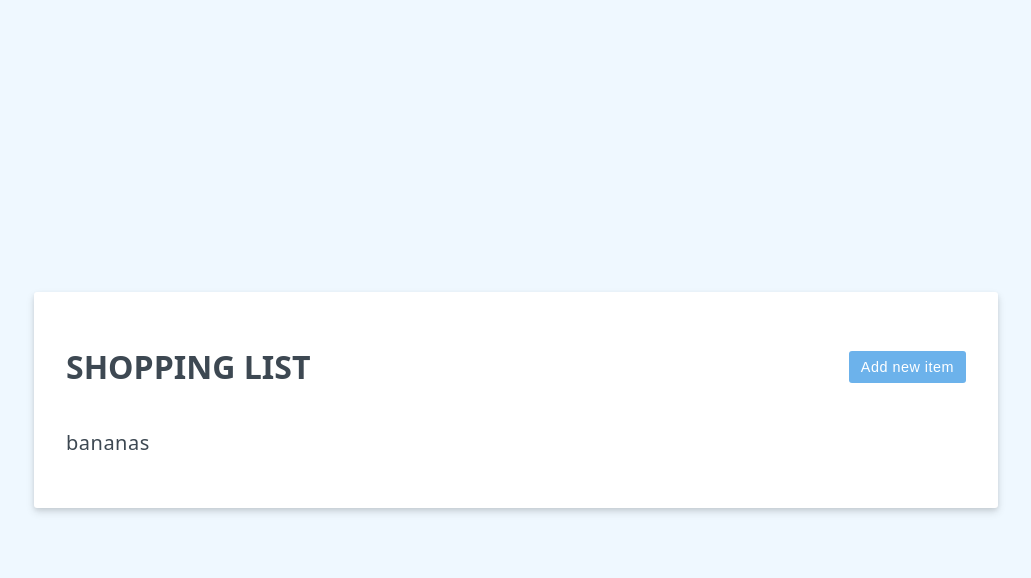
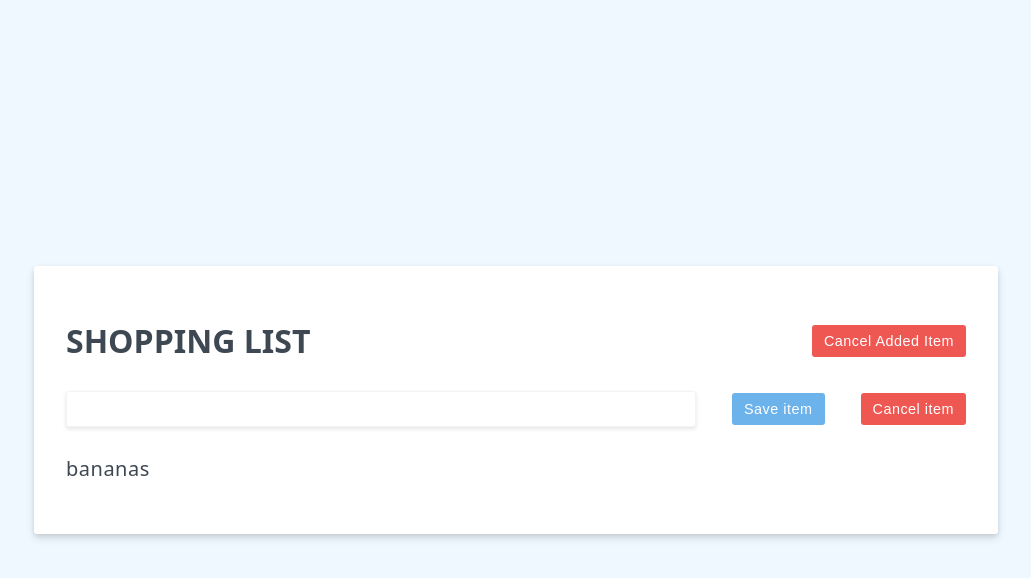
Before and after one commit to ULL-ESIT-DMSI-1920/vue-fundamentals-laura-manzini-alu0101531700, a plain HTML site: page index.html in a window 1280 px wide. Both pictures are taken after a click on the button "Add new item". Shown: the whole page, without its empty margins (124-1155 px from the left). Drawn offline with nearby package versions, Linux system fonts and the light colour scheme.

Commit message:
Solved probelm with click

```diff
--- a/index.html
+++ b/index.html
@@ -13,16 +13,17 @@
     <div id = "shopping-list">
         <div class = "header">
             <h1>{{title.toLocaleUpperCase()}}</h1>
-            <button v-if="state === 'default'" @clik="changeState('edition')" class="btn btn-primary">Add new item</button>
+            <button v-if="state === 'default'" @click="changeState('edition')" class="btn btn-primary">Add new item</button>
+            <button v-else class="btn btn-cancel" @click="changeState('default')">Cancel Added Item</button>
         </div>
         <div v-if="state === 'edition'" class="add-item-form">
-            <input v-model="newItem" v-on:keyup.enter="saveItem" type="text" name="newItem" id="newItem">
+            <input v-model="newItem" @keyup.enter="saveItem" type="text" name="newItem" id="newItem">
             <button @click="saveItem"  class="btn btn-primary">Save item</button>
             <button @click="changeState('default')" class="btn btn-cancel">Cancel item</button>
         </div>
 
 
-        <p v-if="items.length == 0">Nothing to do, nothing to shop</p>
+        <p v-if="items.length === 0">Nothing to do, nothing to shop</p>
         <ul>
             <li v-for="items in items">{{items}}</li>
         </ul>
@@ -31,7 +32,7 @@
         const shoppingList = new Vue({
             el: "#shopping-list",
             data: {
-                state: "default",
+                state: 'default',
                 title : "Shopping List",
                 newItem : '',
                 items : [
@@ -41,10 +42,10 @@
             methods:{
                 saveItem() {
                     this.items.push(this.newItem);
-                    this.newItem=''
+                    this.newItem='';
                 },
                 changeState(newState){
-                    this.state = newState
+                    this.state = newState;
                 }
             }
         })
```
